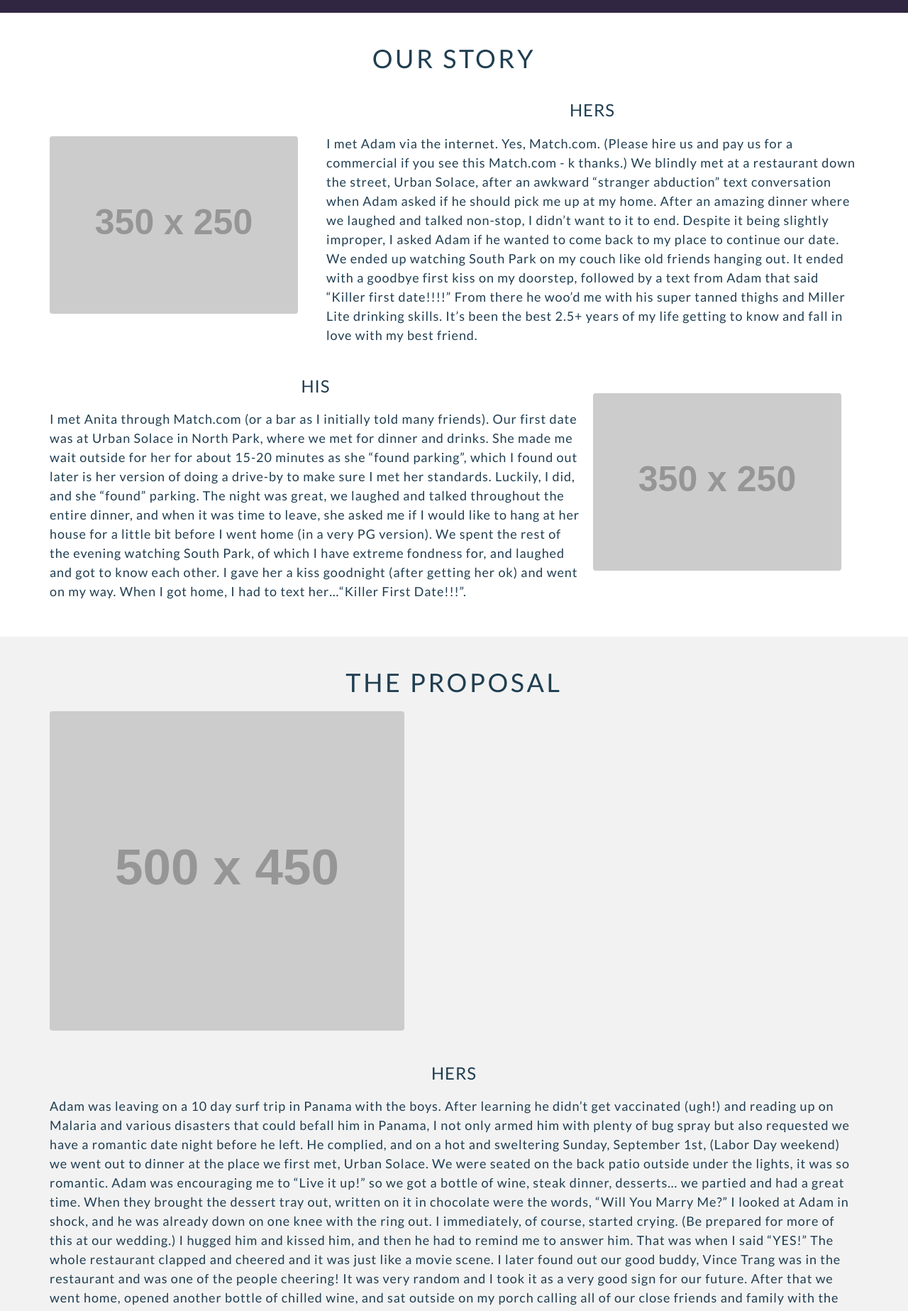
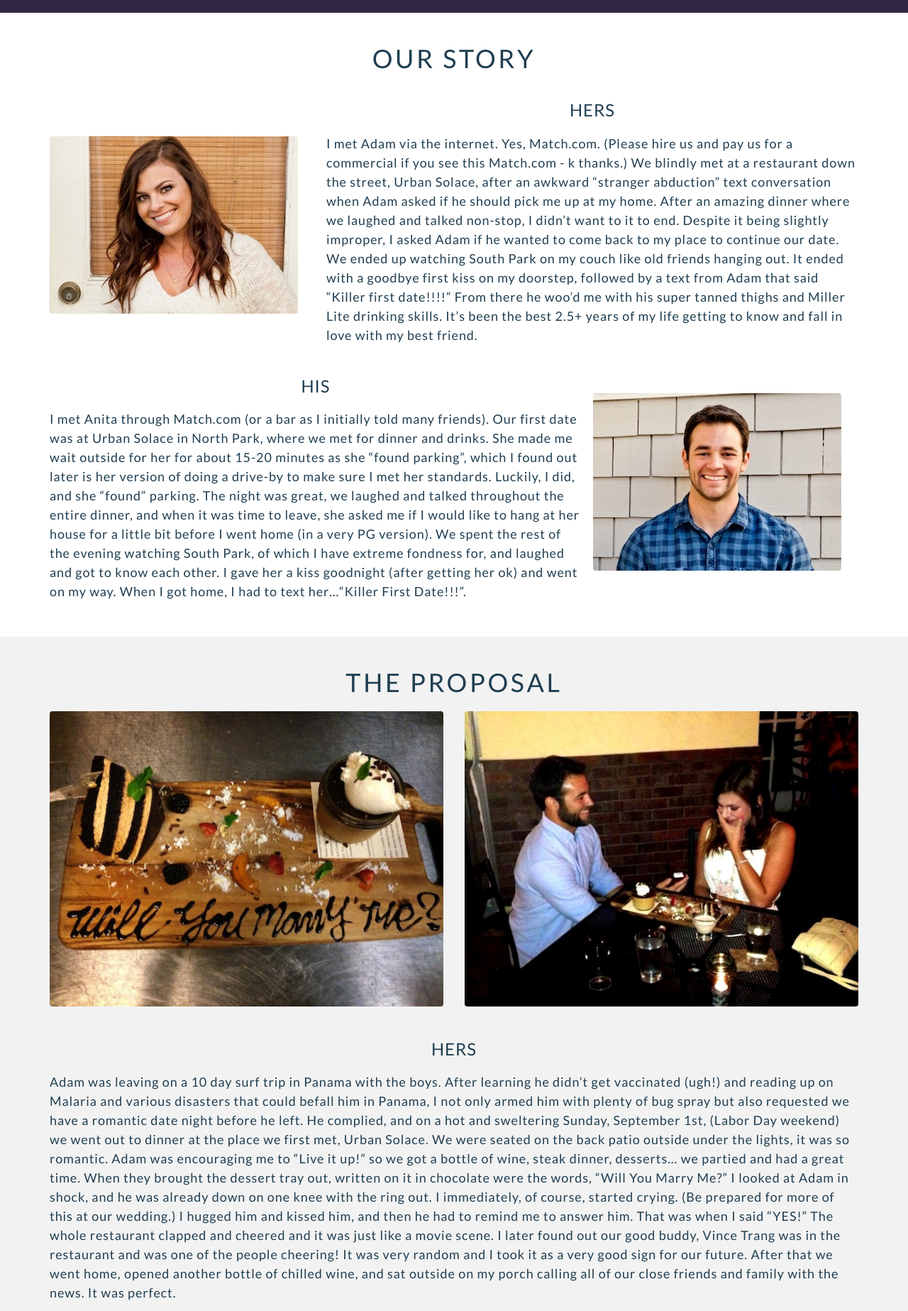
Before and after one commit to vpoola88/wedtemplate, a Jekyll site: the page built from story.html, in a window 1280 px wide. Shown: the part 790-2637 px from the top of the page at 71% size. Built offline with Jekyll 4.4.1, drawn with Linux system fonts in a browser that asks for light colours; Markdown is read by kramdown in place of the engine named in the settings.

Commit message:
added our story pictures

```diff
--- a/_includes/story/content.html
+++ b/_includes/story/content.html
@@ -6,17 +6,17 @@
                 <div class="row">
                     <div class="hidden-xs hidden-sm">
                         <div class="col-md-4 absolute hers" data-scrollreveal="enter from the bottom over 1.1s after 0.1s">
-                                <img class="img-responsive" src="http://placehold.it/350x250">
+                                <img class="img-responsive" src="{{ relative }}assets/images/Her.jpg">
                         </div>
                     </div>
                     <div class="visible-sm">
                         <div class="col-sm-12" data-scrollreveal="enter from the bottom over 1.1s after 0.1s">
-                                <img class="img-responsive" src="http://placehold.it/350x250">
+                                <img class="img-responsive" src="{{ relative }}assets/images/Her.jpg">
                         </div>
                     </div>
                     <div class="visible-xs">
                         <div class="col-xs-12" data-scrollreveal="enter from the bottom over 1.1s after 0.1s">
-                                <img class="img-responsive" src="http://placehold.it/350x250">
+                                <img class="img-responsive" src="{{ relative }}assets/images/Her.jpg">
                         </div>
                     </div>
                     <div class="col-md-8 col-xs-12  pull-right" data-scrollreveal="enter from the bottom over 1.1s after 0.5s">
@@ -27,12 +27,12 @@
                 <div class="row relative">
                 <div class="visible-sm">
                         <div class="col-sm-12" data-scrollreveal="enter from the bottom over 1.1s after 0.1s">
-                                <img class="img-responsive" src="http://placehold.it/350x250">
+                                <img class="img-responsive" src="{{ relative }}assets/images/His.jpg">
                         </div>
                     </div>
                     <div class="visible-xs">
                         <div class="col-xs-12" data-scrollreveal="enter from the bottom over 1.1s after 0.1s">
-                                <img class="img-responsive" src="http://placehold.it/350x250">
+                                <img class="img-responsive" src="{{ relative }}assets/images/His.jpg">
                         </div>
                     </div>
                     <div class="col-md-8 col-xs-12 pull-left" data-scrollreveal="enter from the bottom over 1.1s after 0.5s">
@@ -41,7 +41,7 @@
                     </div>
                     <div class="hidden-xs hidden-sm">
                         <div class="col-md-4 absolute his" data-scrollreveal="enter from the bottom over 1.1s after 0.1s">
-                            <img src="http://placehold.it/350x250">
+                            <img src="{{ relative }}assets/images/His.jpg">
                         </div>
                     </div>
                 </div>
@@ -57,8 +57,14 @@
                 <h2>THE PROPOSAL</h2>
                 <div class="row">
                     <div class="col-xs-12 about-item" data-scrollreveal="enter from the left over 1.1s after 0.2s">
-
-                            <img class="img-responsive" src="http://placehold.it/500x450" alt="Example Image">
+                            <div class="row">
+                                <div class="col-sm-6 col-xs-12 text-center">
+                                    <img class="img-responsive" src="{{ relative }}assets/images/proposal/1.jpg" alt="Example Image">
+                                </div>
+                                <div class="col-sm-6 col-xs-12 text-center">
+                                    <img class="img-responsive" src="{{ relative }}assets/images/proposal/2.jpg" alt="Example Image">
+                                </div>
+                            </div>
 
                         <br>
                         <h3>HERS</h3>
```
Also changed, not shown: assets/images/Her.jpg (added), assets/images/His.jpg (added), assets/images/proposal/1.jpg (added), assets/images/proposal/2.jpg (added), 6 other files.
